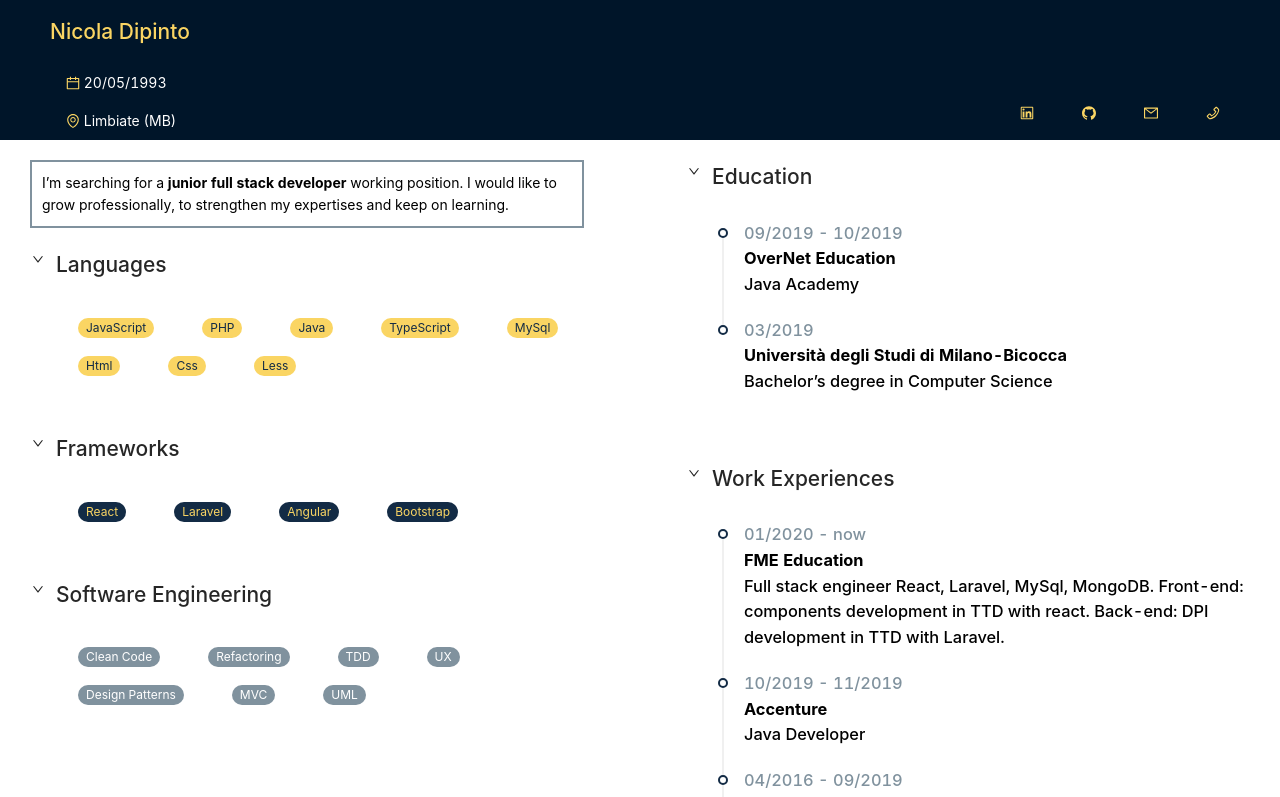
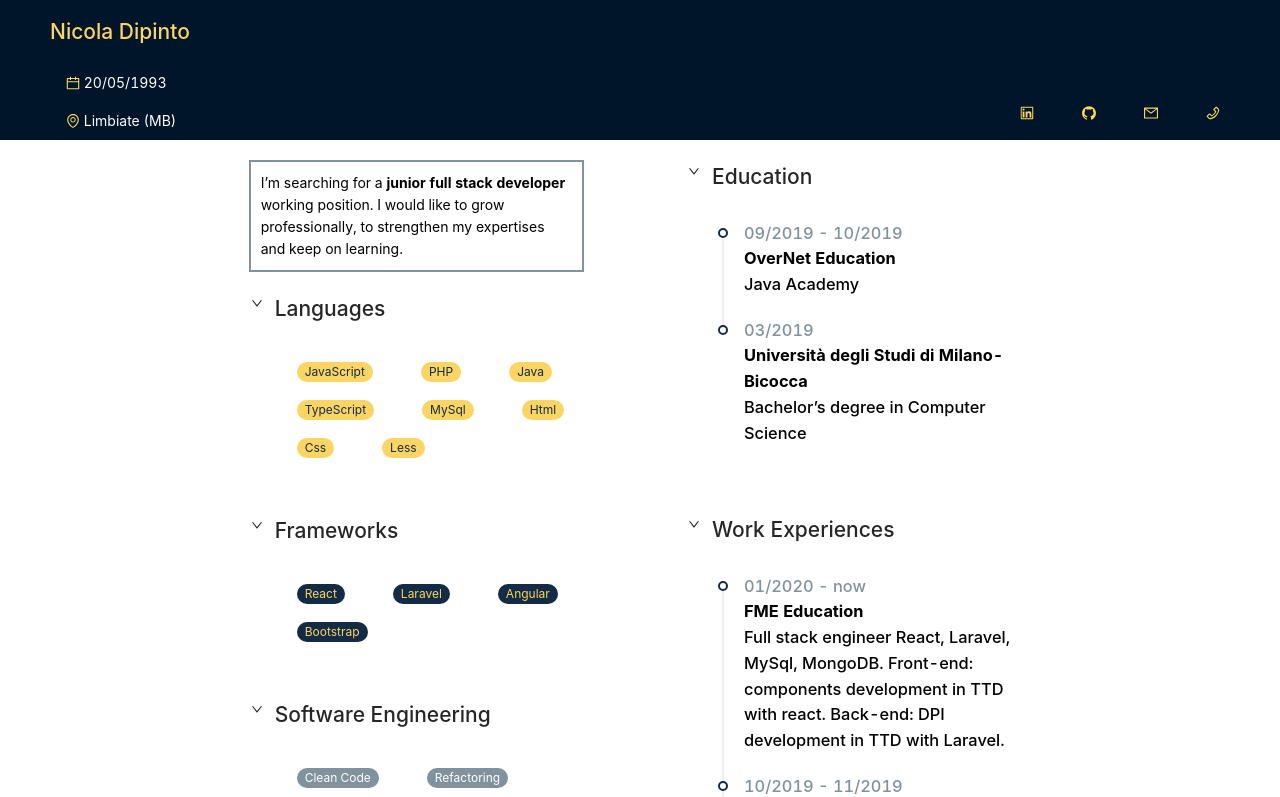
Before and after one commit to NicolaDipintoDev/cv.assignment, a React (Create React App) app in the folder cv-assignment/: page / in a window 1280 px wide. Shown: the top 797 px of the page. Built offline with nearby package versions, Linux system fonts and the light colour scheme.

Commit message:
fix responsivity

```diff
--- a/cv-assignment/src/components/Content/container/Container.js
+++ b/cv-assignment/src/components/Content/container/Container.js
@@ -6,11 +6,15 @@ import LeftSide from "./leftSide/LeftSide";
 
 const Container = () => (
   <Row gutter={{ xs: 8, sm: 16, md: 24, lg: 32 }}>
-    <Col className="gutter-row" xs={24} sm={12}>
+    <Col className="gutter-row" xs={0} sm={0} md={2} lg={4}>
+    </Col>
+    <Col className="gutter-row" xs={24} sm={12} md={10} lg={8}>
       <LeftSide />
     </Col>
-    <Col className="gutter-row" xs={24} sm={12}>
+    <Col className="gutter-row" xs={24} sm={12} md={10} lg={8}>
       <RightSide />
+    </Col>
+    <Col className="gutter-row" xs={0} sm={0} md={2} lg={4}>
     </Col>
   </Row>
 );
```
